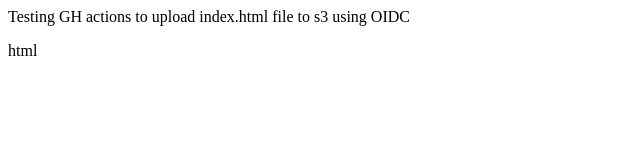
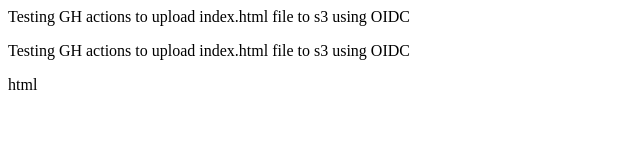
Before and after one commit to Organization1227/gh-to-aws-s3, a plain HTML site: page upload/index.html in a window 1280 px wide. Shown: the whole page, without its empty margins (0-640 px from the left). Drawn offline with Linux system fonts and the light colour scheme.

Commit message:
Update index.html

```diff
--- a/upload/index.html
+++ b/upload/index.html
@@ -1,5 +1,6 @@
 <html>
 
 <p>Testing GH actions to upload index.html file to s3 using OIDC</p>
+  <p>Testing GH actions to upload index.html file to s3 using OIDC</p>
 
 </html>html
```
